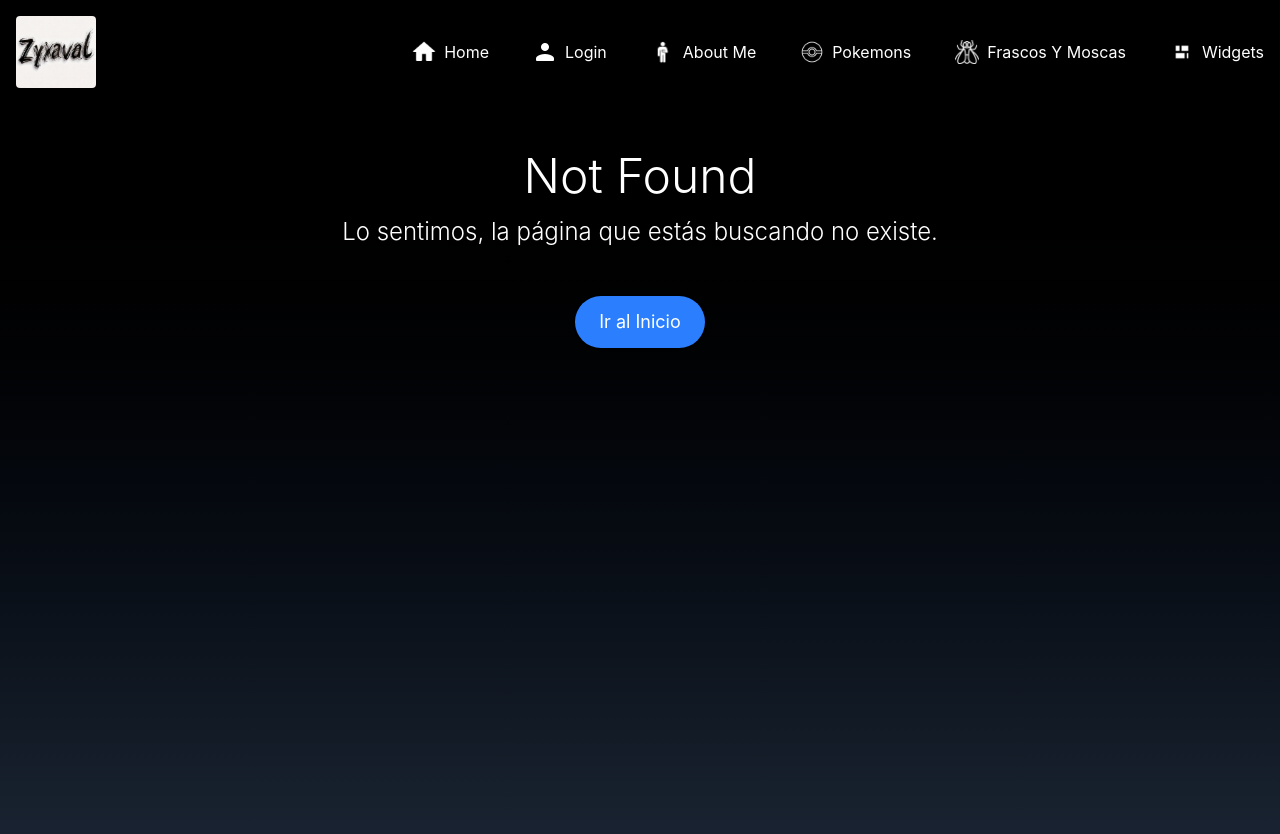
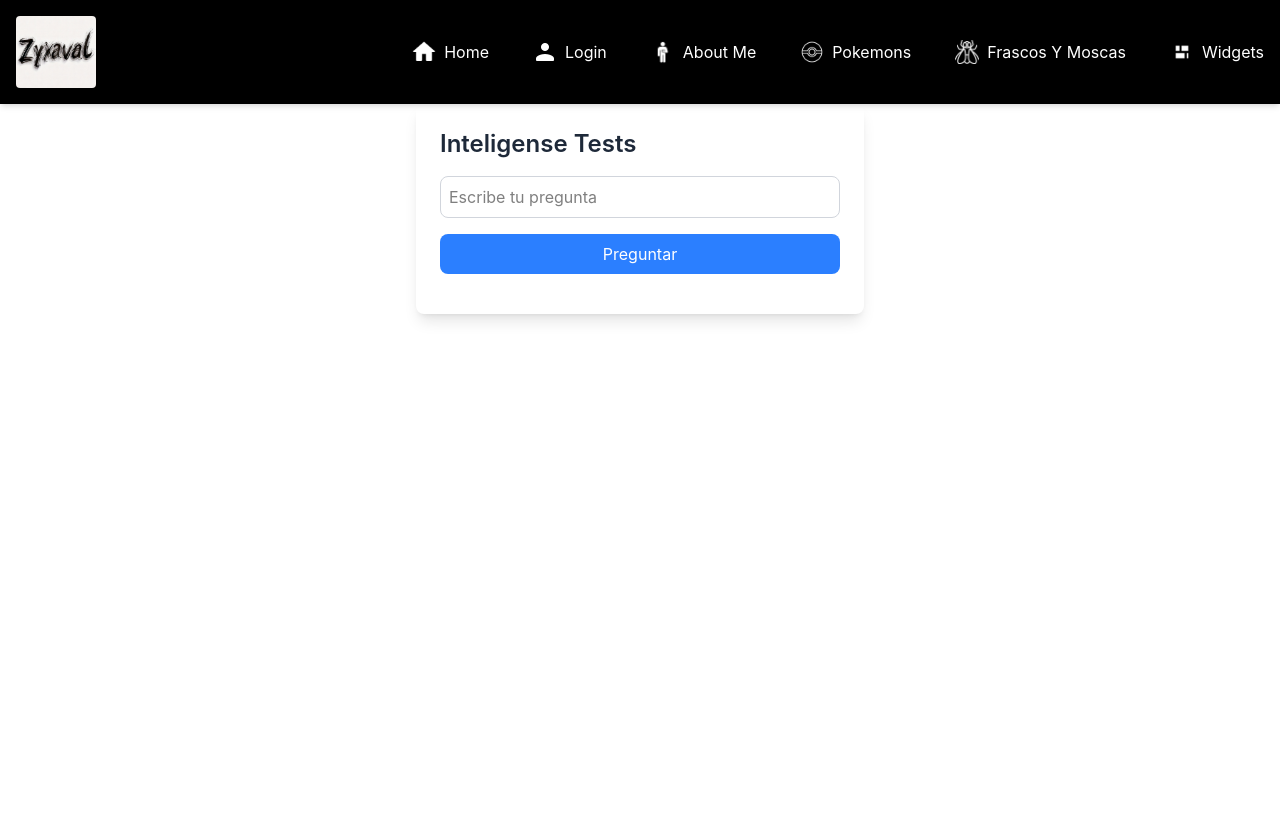
Before and after one commit to Nico2005l/Proyecto-Zyxaval-Frontend, a React (Vite) app: page /ia in a window 1280 px wide. Before the commit this address had no page. Shown: the top 834 px of the page. After the commit the page ends 800 px from the top, so only its background shows below. Built offline with nearby package versions, Linux system fonts and the light colour scheme.

Commit message:
fix visualization of the widgets and Skills

```diff
--- a/package.json
+++ b/package.json
@@ -18,6 +18,7 @@
     "@tailwindcss/vite": "^4.0.9",
     "framer-motion": "^12.4.10",
     "js-cookie": "^3.0.5",
+    "openai": "^4.100.0",
     "react": "^19.0.0",
     "react-dom": "^19.0.0",
     "react-router-dom": "^7.2.0"
--- a/src/App.jsx
+++ b/src/App.jsx
@@ -17,6 +17,7 @@ import MenuFrasco from './components/MenuFrasco';
 import Sombras from './components/Sombras';
 import NoEsta from './components/NoEsta';
 import MuroWidgets from './components/MuroWidgets';
+import InteligenseTests from './components/InteligenseTests';
 
 function App() {
 
@@ -47,6 +48,7 @@ function App() {
       <Route path="/Frasco/:id" element={<MenuFrasco />} />
       <Route path="/NoEsta" element={<NoEsta />} />
       <Route path="/Widgets" element={<MuroWidgets />} />
+      <Route path="/ia" element={ <InteligenseTests/>} />
 
       <Route path="*" element={<NotFound/>} />
     </Routes>
--- /dev/null
+++ b/src/components/InteligenseTests.jsx
@@ -0,0 +1,80 @@
+import { useState } from "react";
+
+import { OpenAI } from "openai";
+
+const api = new OpenAI({
+    baseURL: 'https://api.aimlapi.com/v1',
+    apiKey: 'Bearer 09e3e9b7671845d8ba3ae2a4596ec7b7',
+    dangerouslyAllowBrowser: true,
+
+});
+
+// Custom hook to handle chat logic
+function useChat() {
+    const [input, setInput] = useState("");
+    const [response, setResponse] = useState("");
+    const [loading, setLoading] = useState(false);
+
+    const askAI = async () => {
+        if (!input.trim()) return;
+        setLoading(true);
+        setResponse("");
+        try {
+            const result = await api.chat.completions.create({
+                model: 'gpt-4o-mini',
+                messages: [
+                    {
+                        role: "user",
+                        content: input
+                    }
+                ],
+                temperature: 0.7,
+                top_p: 0.7,
+                frequency_penalty: 1,
+                max_output_tokens: undefined,
+                top_k: 50,
+            });
+            const message = result.choices[0].message.content;
+            setResponse(message);
+        } catch (err) {
+            setResponse("Error al comunicarse con la IA.");
+        }
+        setLoading(false);
+    };
+
+    return { input, setInput, response, loading, askAI };
+}
+
+function InteligenseTests() {
+    const { input, setInput, response, loading, askAI } = useChat();
+
+    return (
+        <div className="bg-white p-6 rounded-lg shadow-lg max-w-md mx-auto">
+            <h2 className="text-2xl font-semibold mb-4 text-gray-800">Inteligense Tests</h2>
+            <div className="grid grid-cols-1 gap-4 mb-4">
+                <input
+                    type="text"
+                    placeholder="Escribe tu pregunta"
+                    className="flex-1 p-2 border border-gray-300 rounded-lg focus:outline-none focus:ring-2 focus:ring-blue-500"
+                    value={input}
+                    onChange={e => setInput(e.target.value)}
+                    disabled={loading}
+                />
+                <button
+                    className="bg-blue-500 text-white px-4 rounded-lg hover:bg-blue-600 transition-colors p-2"
+                    onClick={askAI}
+                    disabled={loading}
+                >
+                    {loading ? "Preguntando..." : "Preguntar"}
+                </button>
+            </div>
+            {response && (
+                <div className="bg-gray-100 p-4 rounded-lg text-gray-700 whitespace-pre-line">
+                    {response}
+                </div>
+            )}
+        </div>
+    );
+}
+
+export default InteligenseTests;
--- a/src/components/MuroWidgets.jsx
+++ b/src/components/MuroWidgets.jsx
@@ -12,7 +12,7 @@ const MuroWidgets = () => {
         title="Widgets"
         description="Diversos widgets, algunos más interesantes que otros."
       />
-      <div className="columns-1 sm:columns-2 lg:columns-3 gap-6">
+      <div className="sm:columns-1 md:columns-2 lg:columns-3   gap-6">
         {widgets.map((Widget, index) => (
           <div
             key={index}
@@ -26,4 +26,13 @@ const MuroWidgets = () => {
   );
 };
 
+//Averiguar Two row bento grid layout
+//https://tailwindcss.com/docs/columns#two-row-bento-grid-layout
+
 export default MuroWidgets;
+
+// sm md, lg, xl, 2xl
+// Responsive columns example:
+// sm:columns-1 md:columns-2 lg:columns-3 xl:columns-4 2xl:columns-5
+// You can adjust the number of columns per breakpoint as needed.
+// Example usage in Tailwind: <div className="columns-1 sm:columns-1 md:columns-2 lg:columns-3 xl:columns-4 2xl:columns-5">
--- a/src/components/Skills.jsx
+++ b/src/components/Skills.jsx
@@ -59,7 +59,7 @@ function Skills() {
   return (
     <section className="w-full max-w-6xl rounded-lg mx-auto text-center py-12 mb-8">
       <h2 className="text-4xl font-light text-white capitalize">Mis Habilidades</h2>
-      <div className=" flex gap-8 mt-10">
+      <div className="grid grid-cols-1 sm:grid-cols-2 lg:grid-cols-3 gap-8 mt-8">
         {skillsData.map((data, index) => (
           <SkillCard key={index} category={data.category} skills={data.skills} />
         ))}
--- a/src/components/widgets/ExchangeRate.jsx
+++ b/src/components/widgets/ExchangeRate.jsx
@@ -77,9 +77,11 @@ export default function ExchangeRateWidget() {
           <p>Cargando...</p>
         ) : (
           <div className="flex flex-col gap-4">
-            <div className="flex gap-4 items-center">
+            <div className="flex items-center gap-4 mb-4">
+              <label className="text-lg font-semibold">Cantidad:</label>
               <input
                 type="number"
+
                 value={amount}
                 onChange={(e) => {
                   const value = e.target.value.replace(/[^0-9.]/g, "");
@@ -87,8 +89,10 @@ export default function ExchangeRateWidget() {
                     setAmount(value);
                   }
                 }}
-                className="size-fit p-2 border border-gray-300 rounded-lg focus:outline-none focus:ring-2 focus:ring-blue-500"
+                className="w-2xl p-2 border border-gray-300 rounded-lg focus:outline-none focus:ring-2 focus:ring-blue-500"
               />
+            </div>
+            <div className="flex items-center gap-4 mb-4">
               <select
                 value={currencies[0]}
                 onChange={(e) => setCurrencies([e.target.value, currencies[1]])}
@@ -110,8 +114,10 @@ export default function ExchangeRateWidget() {
                     {currency}
                   </option>
                 ))}
+
               </select>
-              <button className="p-2 border border-gray-300 rounded-lg focus:outline-none focus:ring-2 focus:ring-blue-500" onClick={() => setCurrencies([currencies[1], currencies[0]])}>
+
+              <button className="p-2  border border-gray-300 rounded-lg focus:outline-none focus:ring-2 focus:ring-blue-500" onClick={() => setCurrencies([currencies[1], currencies[0]])}>
                 <svg xmlns="http://www.w3.org/2000/svg" className="h-6 w-6" fill="none" viewBox="0 0 24 24" stroke="currentColor">
                   <path strokeLinecap="round" strokeLinejoin="round" strokeWidth={2} d="M4 4v6h6M20 20v-6h-6M4 10l6-6M20 14l-6 6" />
                 </svg>
--- a/src/components/widgets/GifSearch.jsx
+++ b/src/components/widgets/GifSearch.jsx
@@ -26,7 +26,7 @@ export default function GifSearch () {
 return (
     <>
         <h2 className="text-2xl font-semibold mb-4">Buscador de GIFs</h2>
-        <div className="flex gap-4 mb-4">
+        <div className="grid grid-cols-1 gap-4 mb-4">
             <input
                 type="text"
                 value={query}
@@ -36,7 +36,7 @@ return (
             />
             <button
                 onClick={searchGifs}
-                className="bg-blue-500 text-white px-4 rounded-lg hover:bg-blue-600 transition-colors"
+                className="bg-blue-500 text-white px-4 rounded-lg hover:bg-blue-600 transition-colors p-2"
             >
                 Buscar
             </button>
--- a/src/components/widgets/TaskTracker.jsx
+++ b/src/components/widgets/TaskTracker.jsx
@@ -26,7 +26,7 @@ export default function TaskTracker() {
   return (
     <div className="bg-white p-6 rounded-lg shadow-lg max-w-md mx-auto">
       <h2 className="text-2xl font-semibold mb-4 text-gray-800">Mis Tareas</h2>
-      <div className="flex gap-4 mb-4">
+      <div className="grid grid-cols-1 gap-4 mb-4">
         <input
           type="text"
           value={newTask}
@@ -36,7 +36,7 @@ export default function TaskTracker() {
         />
         <button
           onClick={addTask}
-          className="bg-blue-500 text-white px-4 rounded-lg hover:bg-blue-600 transition-colors"
+          className="bg-blue-500 text-white px-4 rounded-lg hover:bg-blue-600 transition-colors p-2"
         >
           Agregar
         </button>
@@ -49,7 +49,7 @@ export default function TaskTracker() {
             >
               {task.text}
             </span>
-            <div className="flex gap-2">
+            <div className="lg:flex gap-2 grid">
               <button
                 onClick={() => toggleTask(task.id)}
                 className={`px-2 py-1 rounded-lg ${task.completed ? "bg-yellow-500 text-white" : "bg-green-500 text-white"} hover:bg-opacity-75 transition-colors`}
```
Also changed, not shown: 1 other file (tests, documents, lock files or other folders).
